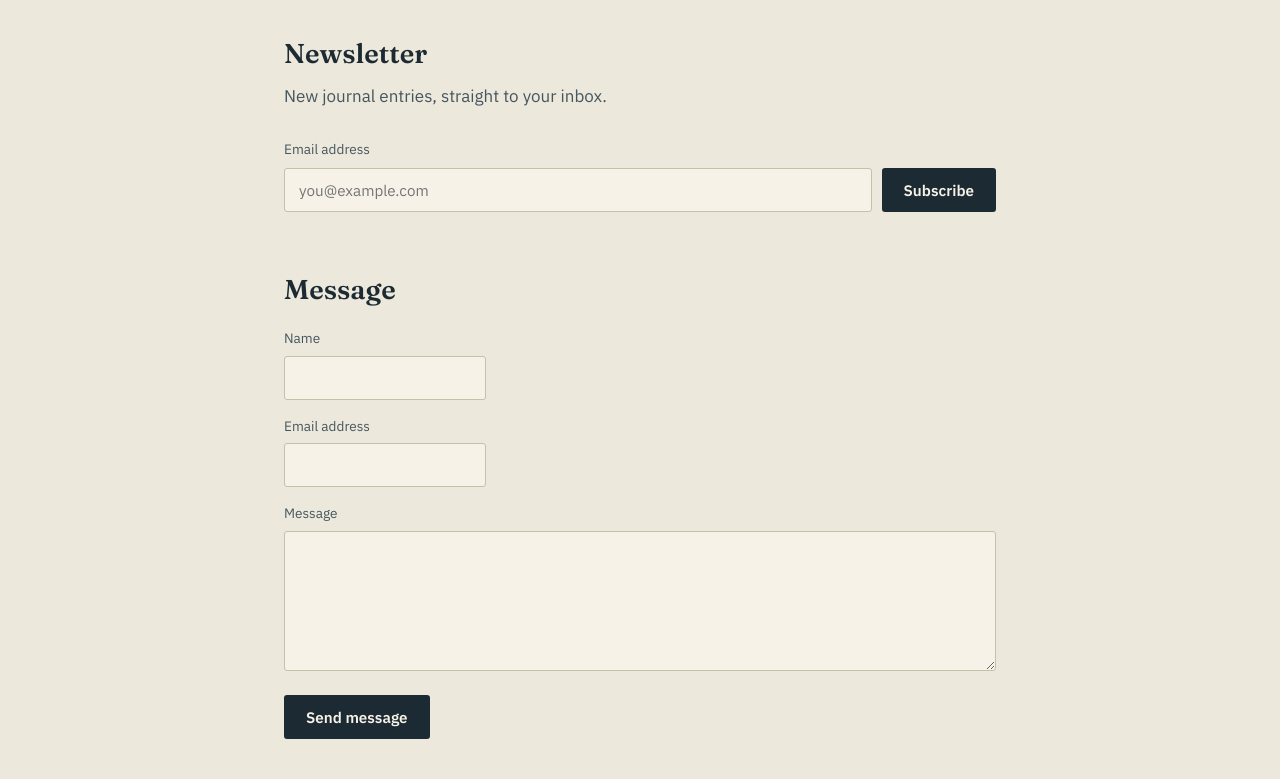
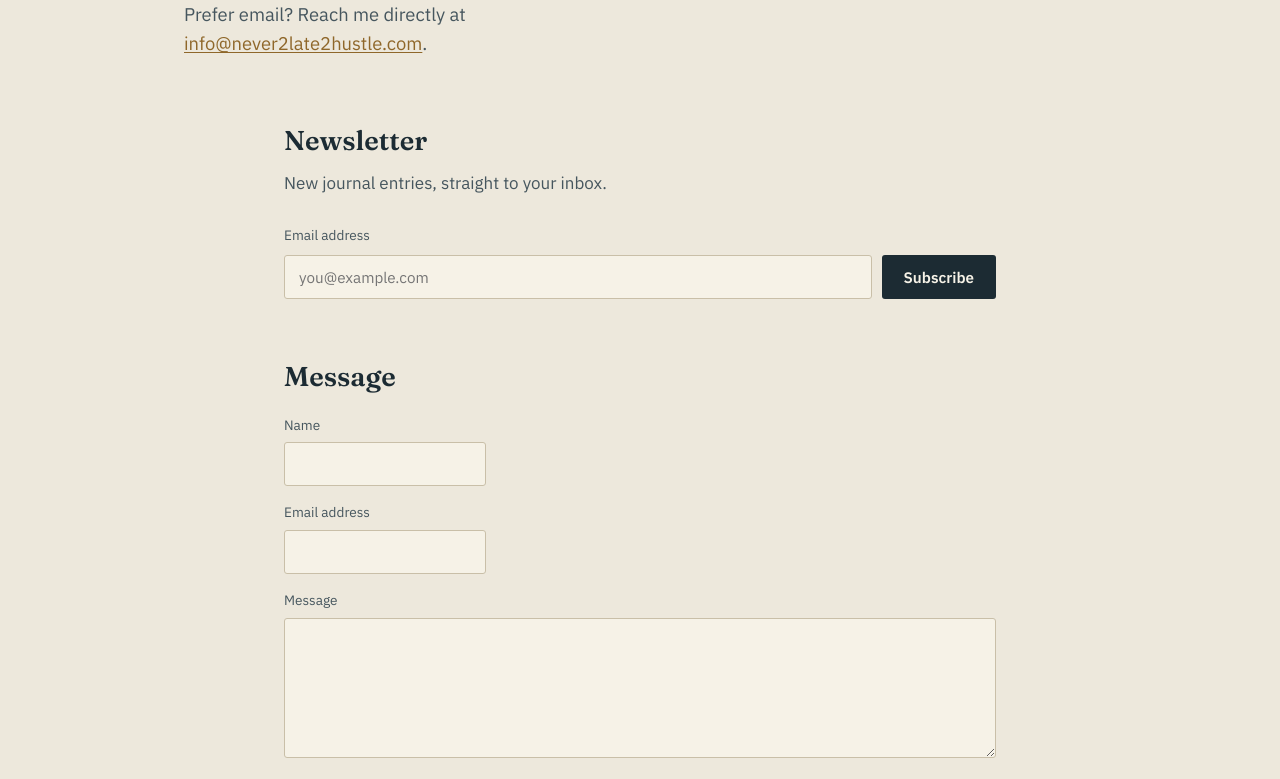
Before and after one commit to ApexPrism/never2late2hustle, a plain HTML site: page contact.html in a window 1280 px wide. Shown: the part 308-1087 px from the top of the page. Drawn offline with Linux system fonts and the light colour scheme.

Commit message:
Update contact.html

```diff
--- a/contact.html
+++ b/contact.html
@@ -26,6 +26,7 @@
   <section class="hero" style="padding-bottom: 8px;">
     <p class="kicker">GET IN TOUCH</p>
     <h1 style="max-width: 18ch;">Say hello, or get the journal by email</h1>
+    <p class="lede">Prefer email? Reach me directly at <a href="mailto:info@never2late2hustle.com">info@never2late2hustle.com</a>.</p>
   </section>
 
   <section class="section" style="padding-top: 24px;">
@@ -53,7 +54,7 @@
         <button class="btn btn-primary" type="submit">Send message</button>
       </div>
     </form>
-    <!-- TODO: wire this contact form to an actual endpoint (e.g. Formspree, Cloudflare Pages Functions) before launch -->
+    <!-- TODO: wire this contact form to an actual endpoint (e.g. Formspree, Cloudflare Pages Functions) that delivers to info@never2late2hustle.com before launch -->
   </section>
 </main>
 
```
